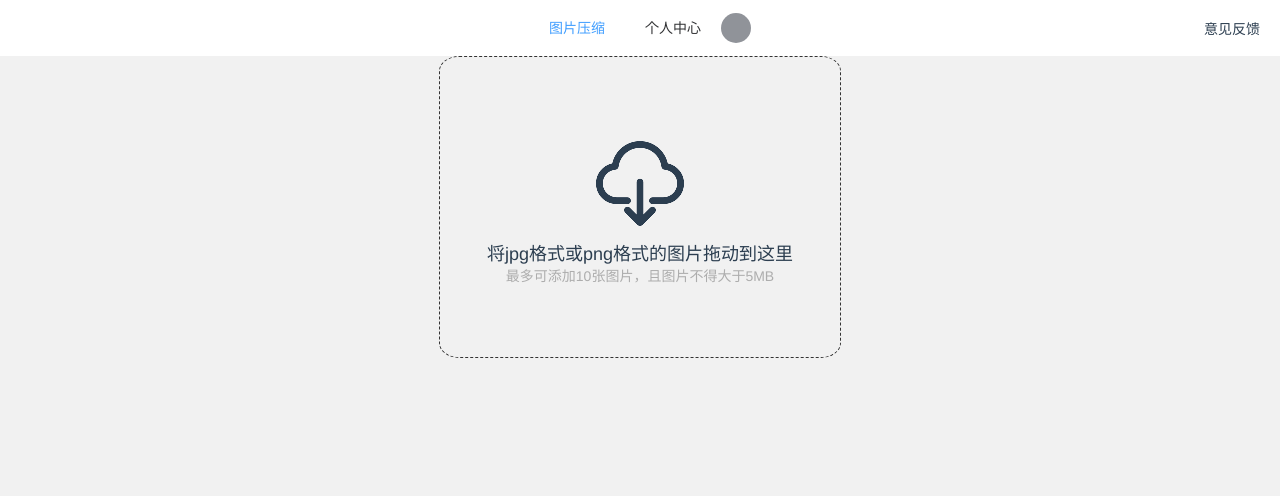
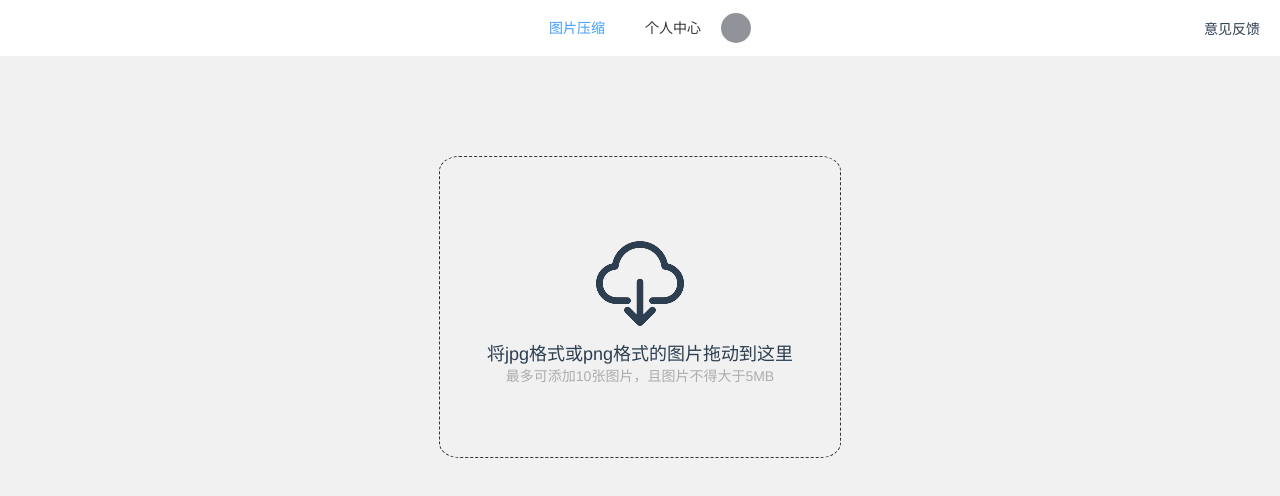
Before and after one commit to hjxcorner/image-lossless-compression-front, a Vue app: page / in a window 1280 px wide. Shown: the top 496 px of the page. Built offline with nearby package versions, Linux system fonts and the light colour scheme.

Commit message:
样式优化

```diff
--- a/src/views/ImageCompression.vue
+++ b/src/views/ImageCompression.vue
@@ -15,5 +15,7 @@ export default {
 </script>
 
 <style lang="scss" scoped>
-
+.ImageCompression {
+  margin: 100px 0;
+}
 </style>
```
